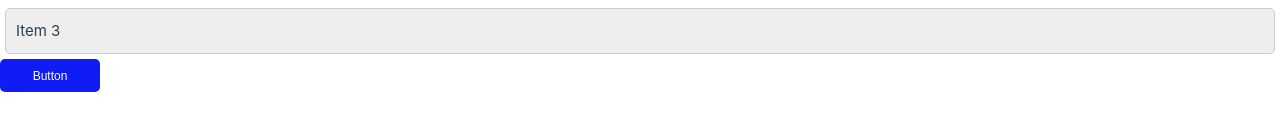
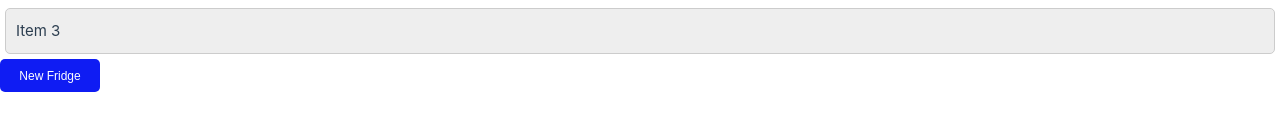
Before and after one commit to TrymNOHG/smartfood, a Vue app in the folder frontend/: page /fridge in a window 1280 px wide. Shown: the part 257-388 px from the top of the page. Built offline with nearby package versions, Linux system fonts and the light colour scheme.

Commit message:
feat: small changes to basic button

```diff
--- a/frontend/src/components/FridgeComponent.vue
+++ b/frontend/src/components/FridgeComponent.vue
@@ -1,7 +1,7 @@
 <template>
   <h1>{{ $t('fridges') }}</h1>
   <list :items="['Item 1', 'Item 2', 'Item 3']"/>
-  <basic-button/>
+  <basic-button :button-text="'New Fridge'"/>
 </template>
 
 <script>
--- a/frontend/src/components/basic-components/BasicButton.vue
+++ b/frontend/src/components/basic-components/BasicButton.vue
@@ -13,10 +13,6 @@ export default {
       type: String,
       default: "Button"
     },
-    buttonClass: {
-      type: String,
-      default: "basic-button"
-    }
   }
 };
 </script>
```
